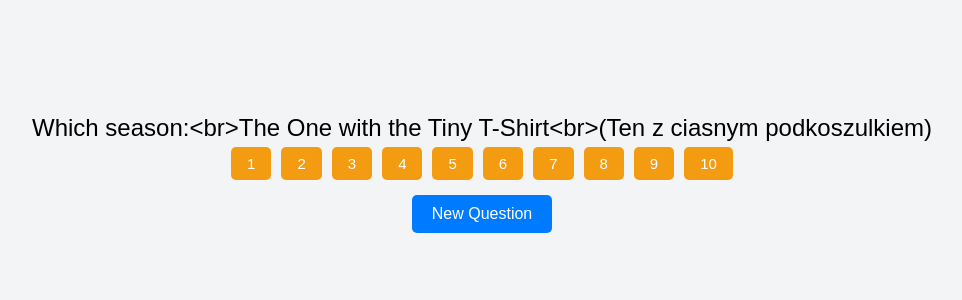
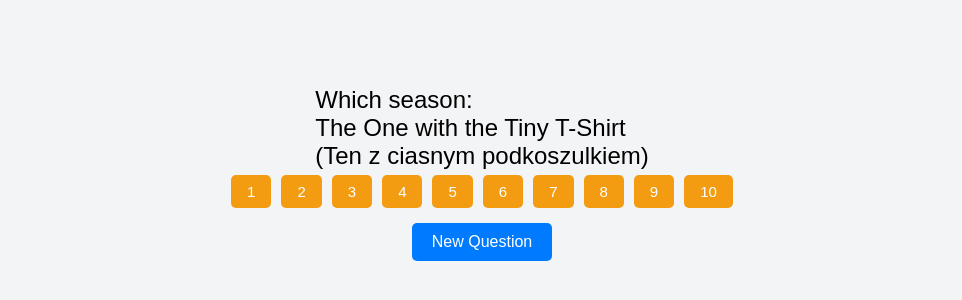
Before and after one commit to misadows/friends-game, a plain HTML site: page index.html in a window 1280 px wide. Shown: the part 220-520 px from the top of the page, without its empty margins (158-1120 px from the left). Drawn offline with Linux system fonts and the light colour scheme.

Commit message:
Update index.html

```diff
--- a/index.html
+++ b/index.html
@@ -95,7 +95,7 @@
 
         function initializeGame() {
             selectedEpisode = pickRandomEpisode();
-            document.getElementById('episodeTitle').innerText = "Which season:<br>" + selectedEpisode.title_english + "<br>(" + selectedEpisode.title + ")";
+            document.getElementById('episodeTitle').innerHTML = "Which season:<br>" + selectedEpisode.title_english + "<br>(" + selectedEpisode.title + ")";
         }
         function pickRandomEpisode() {
             return episodes[Math.floor(Math.random() * episodes.length)];
```
